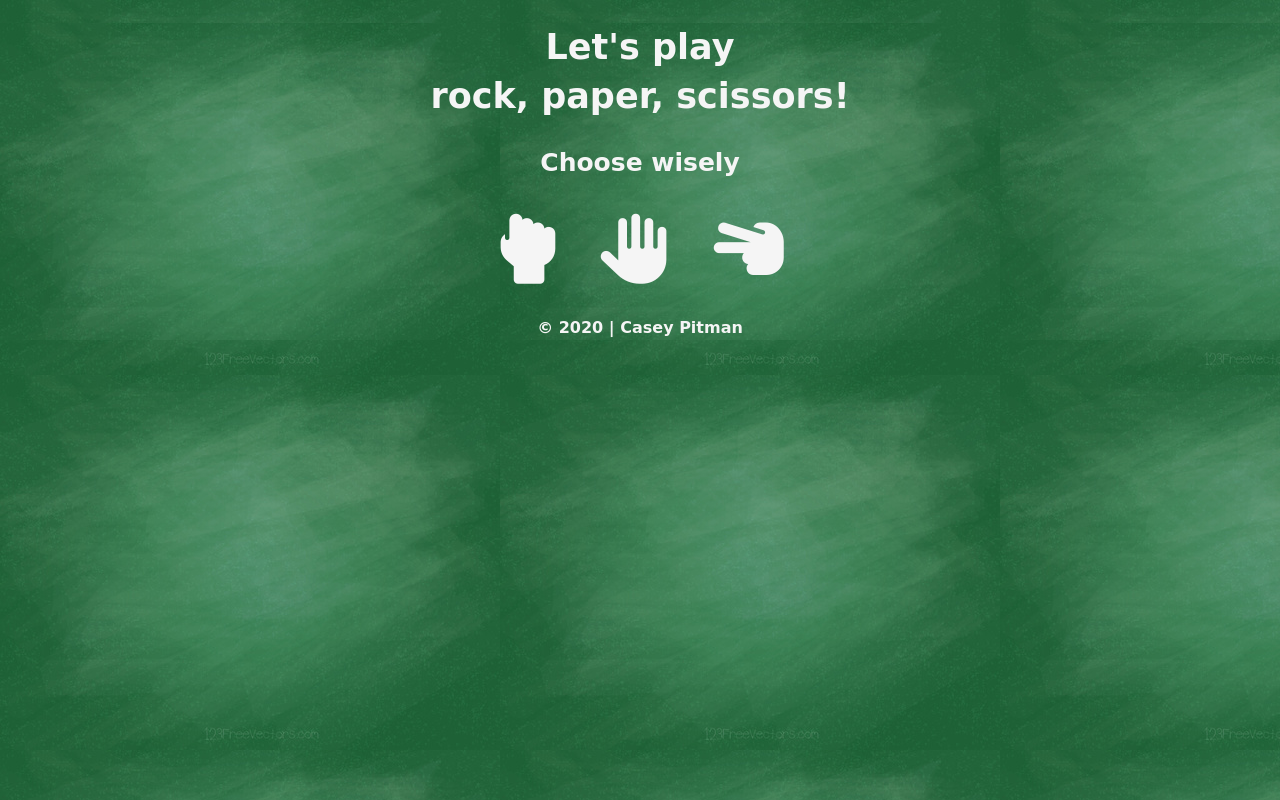
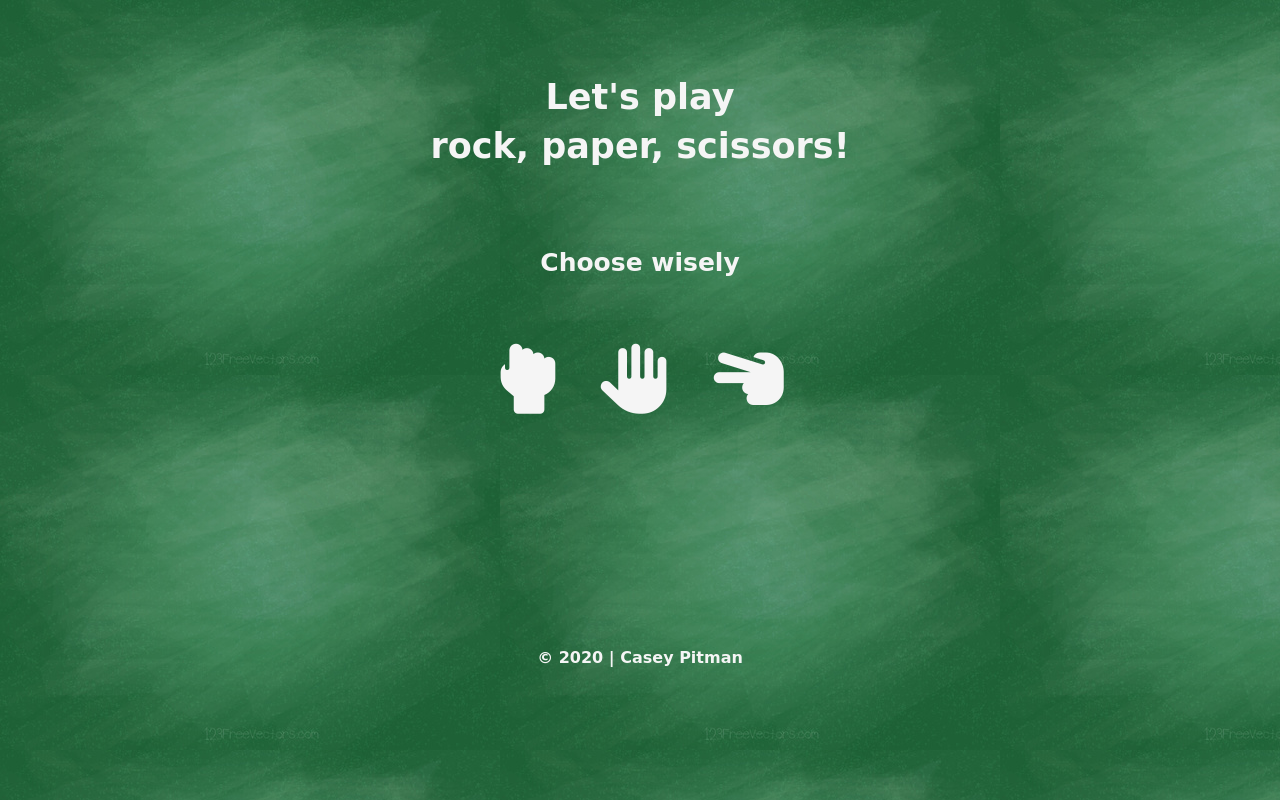
Before and after one commit to CaseyPitman/rock-paper-scissors, a plain HTML site: page index.html in a window 1280 px wide. Drawn offline with nearby package versions, Linux system fonts and the light colour scheme; a web font is replaced by a local one.

Commit message:
moved background to body

```diff
--- a/css/main.css
+++ b/css/main.css
@@ -110,23 +110,21 @@ body {
 
 }
 
-#wrapper {
-  background:url(../img/chalkboard-background.jpg);
-
-}
-
 h1 {
   font-size:3.5rem;
   text-align:center;
+  padding:50px 0 50px;
 }
 
 h2 {
   font-size:2.5rem;
   text-align:center;
+
 }
 
 #choose{
- text-align:center;
+  padding:30px 0 200px;
+  text-align:center;
 }
 
 .buttons {
```
